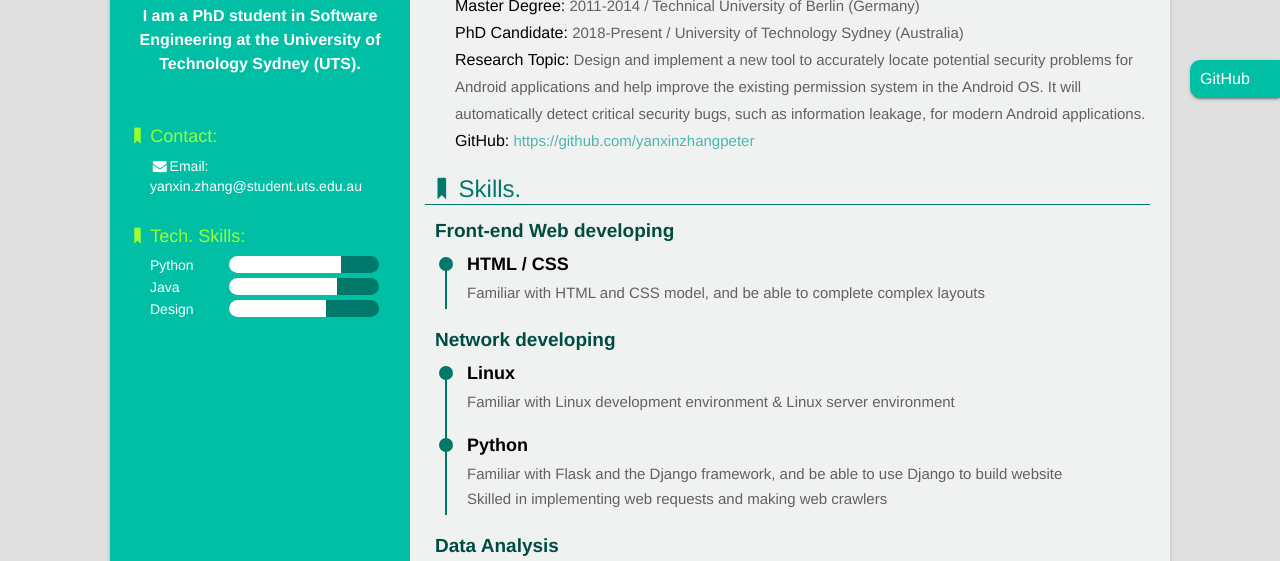
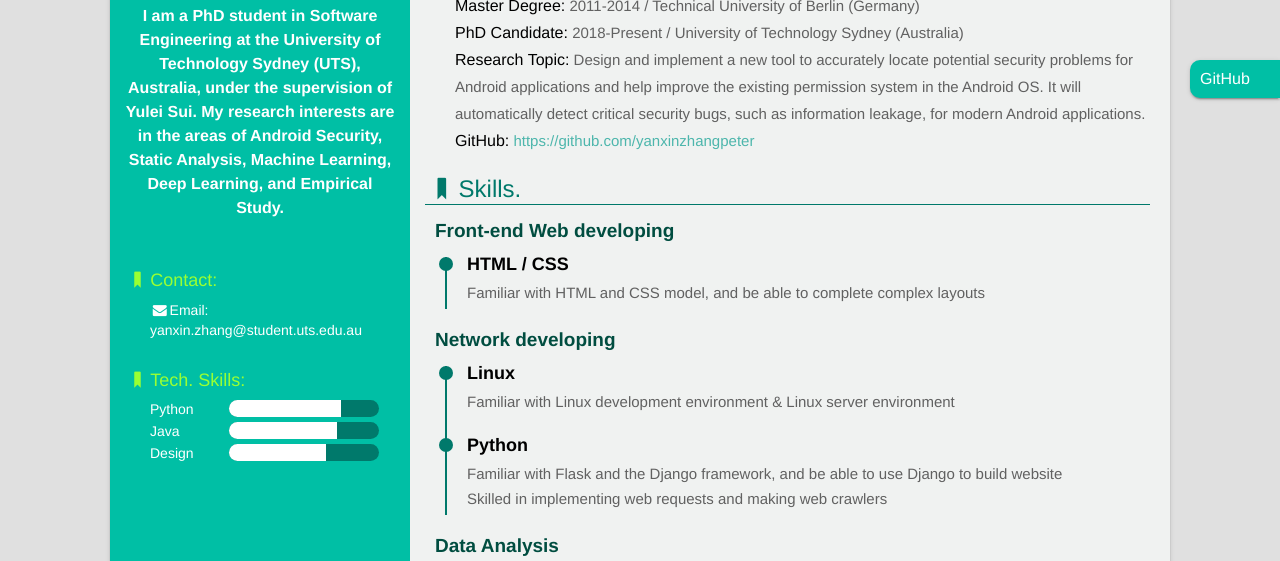
Before and after one commit to yanxinzhangpeter/YanxinZhang, a website: page index.html in a window 1280 px wide. Shown: the part 180-741 px from the top of the page. Drawn offline with Linux system fonts and the light colour scheme.

Commit message:
Update index.html

```diff
--- a/index.html
+++ b/index.html
@@ -37,7 +37,8 @@
     <div class="title">
       <img src="img/favicon.jpeg">
       <h1>Yanxin Zhang</h1>
-      <b>I am a PhD student in Software Engineering at the University of Technology Sydney (UTS). </b>
+      <b>I am a PhD student in Software Engineering at the University of Technology Sydney (UTS), Australia, under the supervision of Yulei Sui.
+    My research interests are in the areas of Android Security, Static Analysis, Machine Learning, Deep Learning, and Empirical Study.  </b>
     </div>
     <ul class="side-info">
       <li class="someRight">
```
